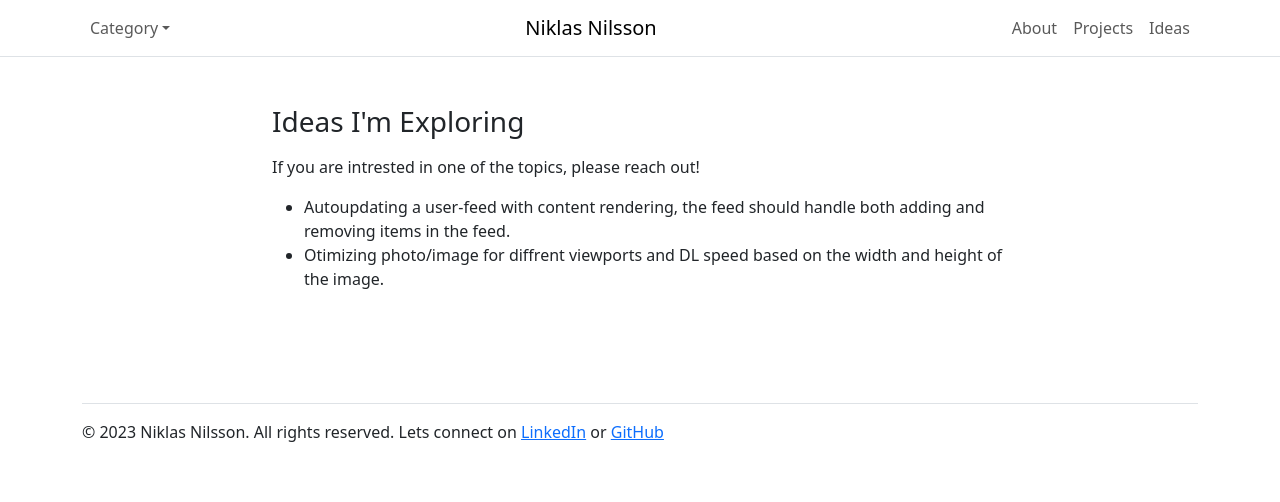
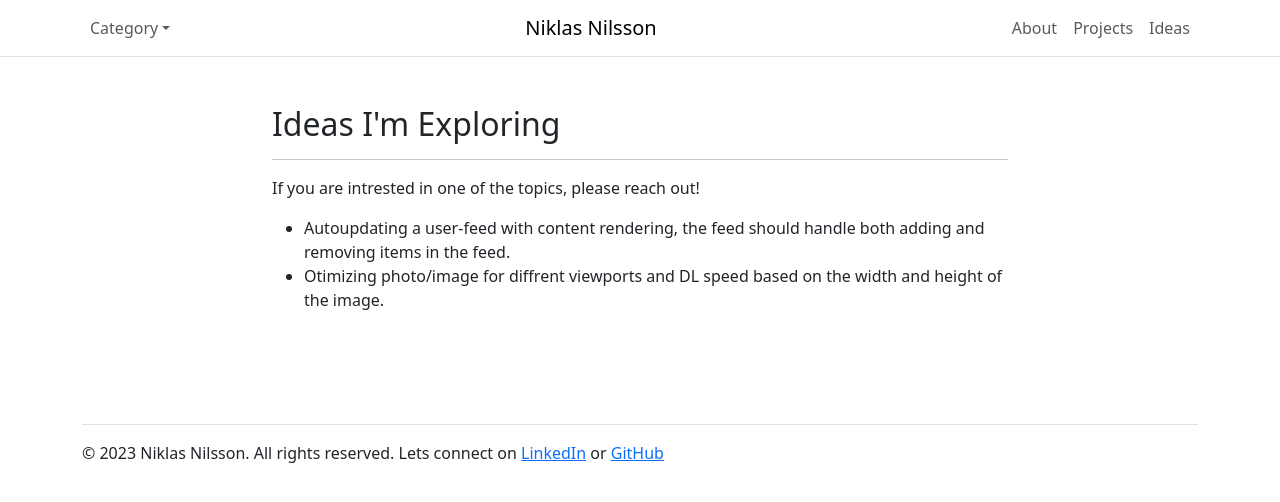
Before and after one commit to niklasnson/0x68k.github.io, a Jekyll site: the page built from ideas.markdown, in a window 1280 px wide. Shown: the top 502 px of the page. Built offline with Jekyll 4.4.1, drawn with Linux system fonts in a browser that asks for light colours.

Commit message:
Updated layout for pages

```diff
--- a/_layouts/page.html
+++ b/_layouts/page.html
@@ -5,7 +5,8 @@
       <div class="col-md-8 mx-auto">
         <article>
           <header class="mb-3">
-            <h3>{{ page.title }}</h3>
+            <h2>{{ page.title }}</h2>
+            <hr />
           </header>
           {{ content }}
         </article>
```
